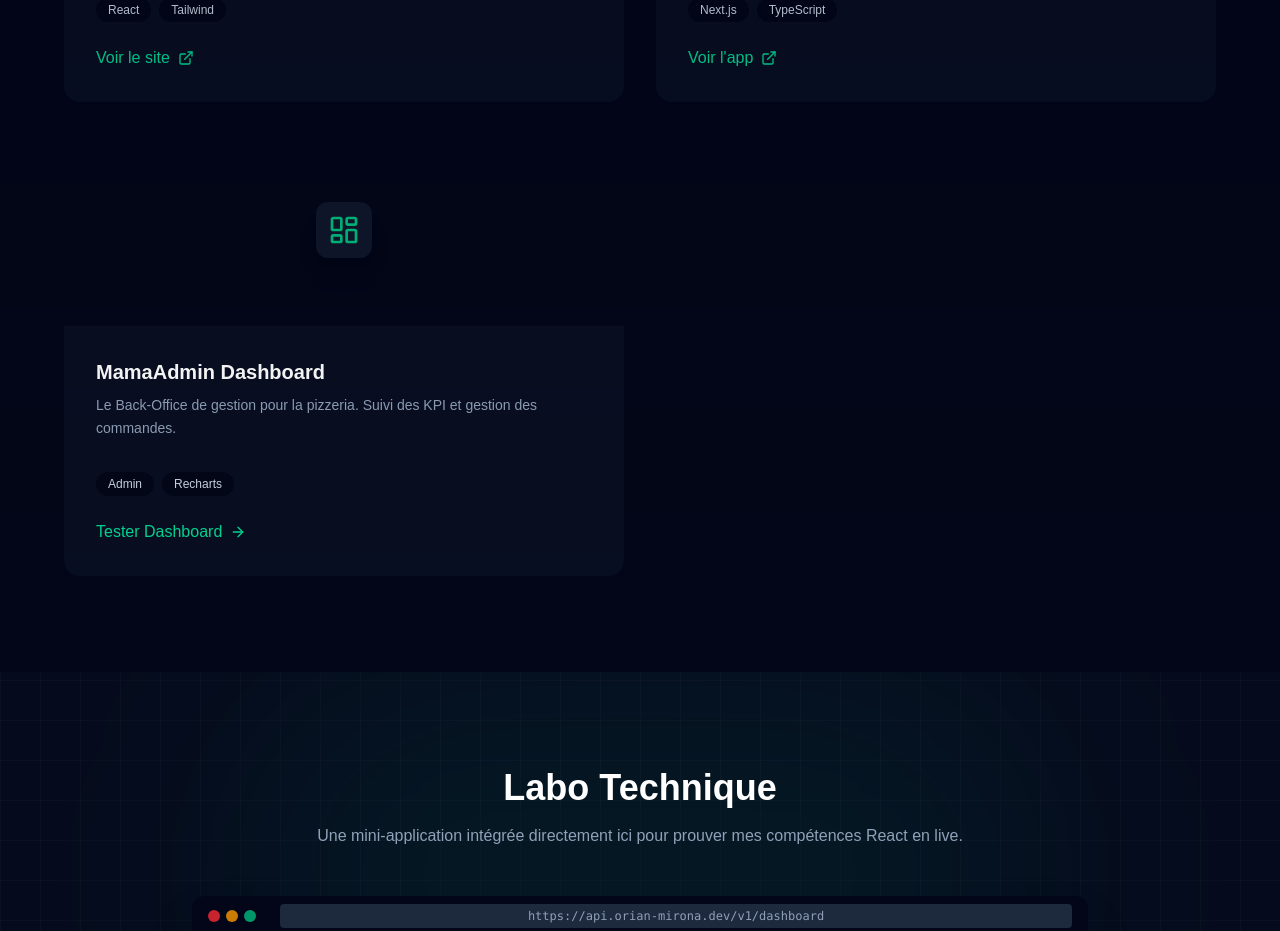
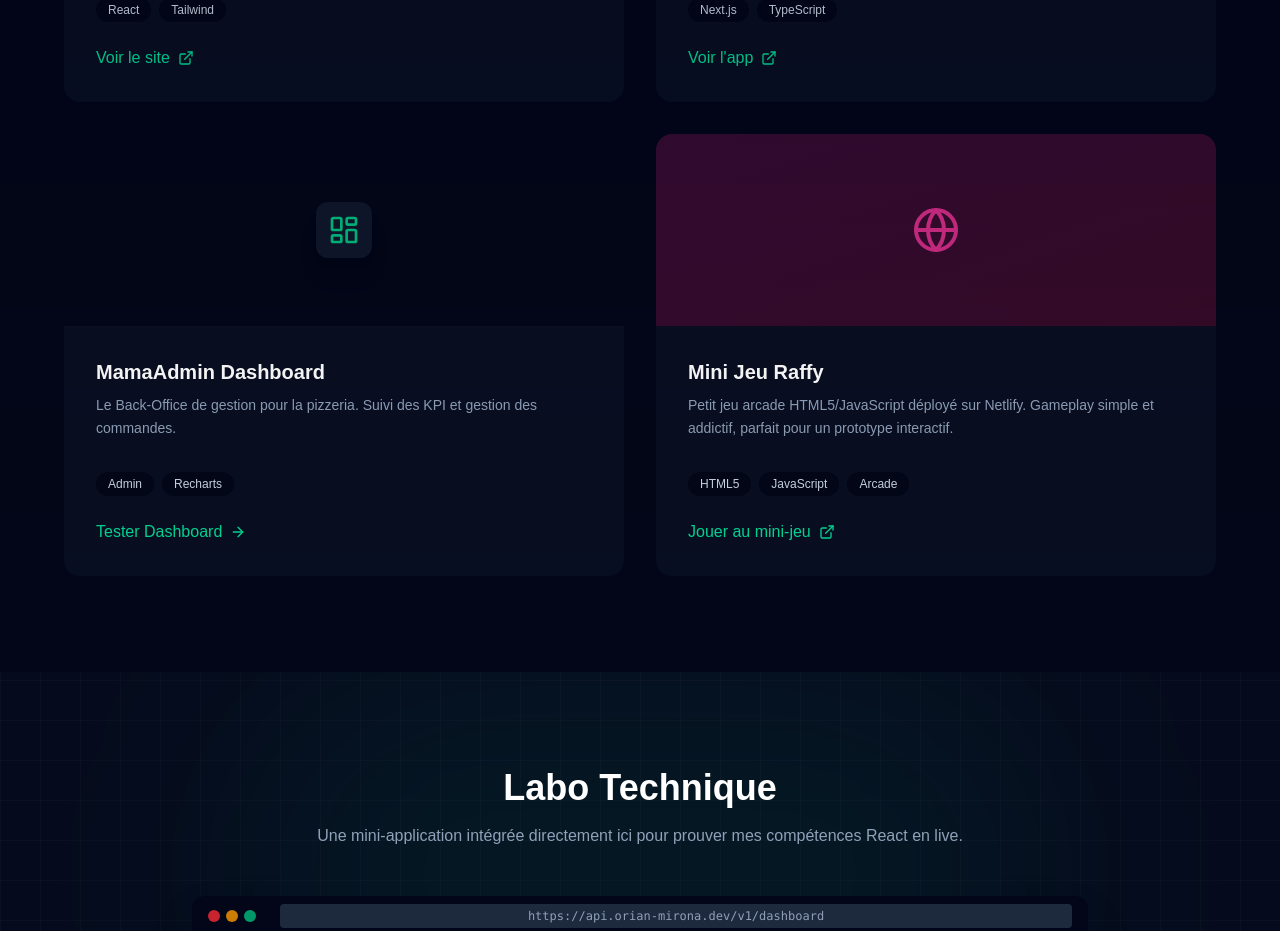
Before and after one commit to nairo91/PortfolioOrian, a Next.js app: page / in a window 1280 px wide. Shown: the part 1320-2251 px from the top of the page. Built offline with nearby package versions, Linux system fonts and the light colour scheme.

Commit message:
Ajout du projet Mini Jeu Raffy

```diff
--- a/app/page.tsx
+++ b/app/page.tsx
@@ -459,9 +459,38 @@ export default function Home() {
               </SpotlightCard>
             </Reveal>
 
+            {/* Projet 4 : Mini Jeu Raffy */}
+            <Reveal delay={0.35}>
+              <SpotlightCard className="group hover:border-emerald-500/50 transition duration-500" spotlightColor="rgba(236, 72, 153, 0.18)">
+                <div className="h-48 bg-gradient-to-br from-pink-600/20 to-rose-600/20 flex items-center justify-center border-b border-slate-800 group-hover:bg-slate-800/80 transition">
+                  <Globe size={48} className="text-pink-500 opacity-80" />
+                </div>
+                <div className="p-8">
+                  <div className="flex justify-between items-start mb-4">
+                    <div>
+                      <h3 className="text-xl font-bold text-white mb-2 group-hover:text-emerald-400 transition">Mini Jeu Raffy</h3>
+                      <p className="text-slate-400 text-sm leading-relaxed mb-4">
+                        Petit jeu arcade HTML5/JavaScript déployé sur Netlify. Gameplay simple et addictif, parfait pour un prototype interactif.
+                      </p>
+                    </div>
+                  </div>
+                  <div className="flex flex-wrap gap-2 mb-6">
+                    <span className="px-3 py-1 bg-slate-950 rounded-full text-xs font-medium text-slate-300 border border-slate-800">HTML5</span>
+                    <span className="px-3 py-1 bg-slate-950 rounded-full text-xs font-medium text-slate-300 border border-slate-800">JavaScript</span>
+                    <span className="px-3 py-1 bg-slate-950 rounded-full text-xs font-medium text-slate-300 border border-slate-800">Arcade</span>
+                  </div>
+                  <a href="https://minijeutraffy.netlify.app/" target="_blank" rel="noopener noreferrer" className="inline-flex items-center gap-2 text-emerald-400 font-medium hover:text-emerald-300 transition group-hover:translate-x-1">
+                    Jouer au mini-jeu <ExternalLink size={16} />
+                  </a>
+                </div>
+              </SpotlightCard>
+            </Reveal>
+
           </div>
         </div>
       </section>
+
+
 
       {/* Section Interactive APP */}
       <section id="demo" className="py-24 px-6 relative overflow-hidden bg-slate-900/30 border-y border-white/5">
```
